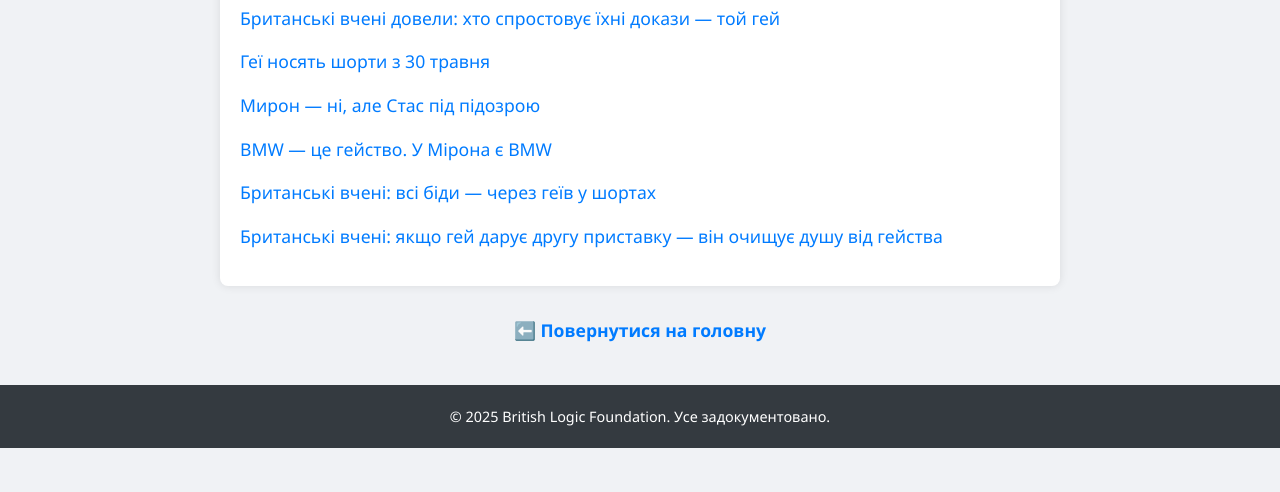
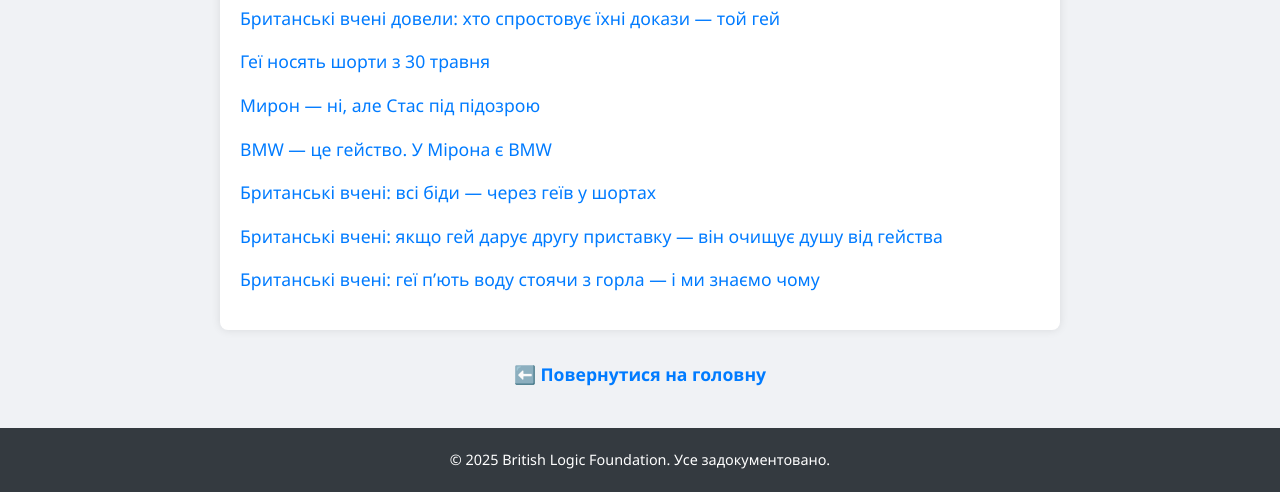
Before and after one commit to KriK66th/BritishScientists, a plain HTML site: page index.html in a window 1280 px wide. Shown: the part 316-808 px from the top of the page. Drawn offline with Linux system fonts and the light colour scheme.

Commit message:
Update index.html
додав нову статтю)

```diff
--- a/index.html
+++ b/index.html
@@ -70,6 +70,7 @@
 <li><a href="people3.html">BMW — це гейство. У Мірона є BMW</a></li>
 <li><a href="people4.html">Британські вчені: всі біди — через геїв у шортах</a></li>
 <li><a href="people5.html">Британські вчені: якщо гей дарує другу приставку — він очищує душу від гейства</a></li>
+<li><a href="people6.html">Британські вчені: геї п’ють воду стоячи з горла — і ми знаємо чому</a></li>
 </ul>
 </main>
 <p style="text-align: center; margin-top: 30px;"><a href="index.html" style="color: #007bff; text-decoration: none; font-weight: bold;">⬅️ Повернутися на головну</a></p><footer>
```
